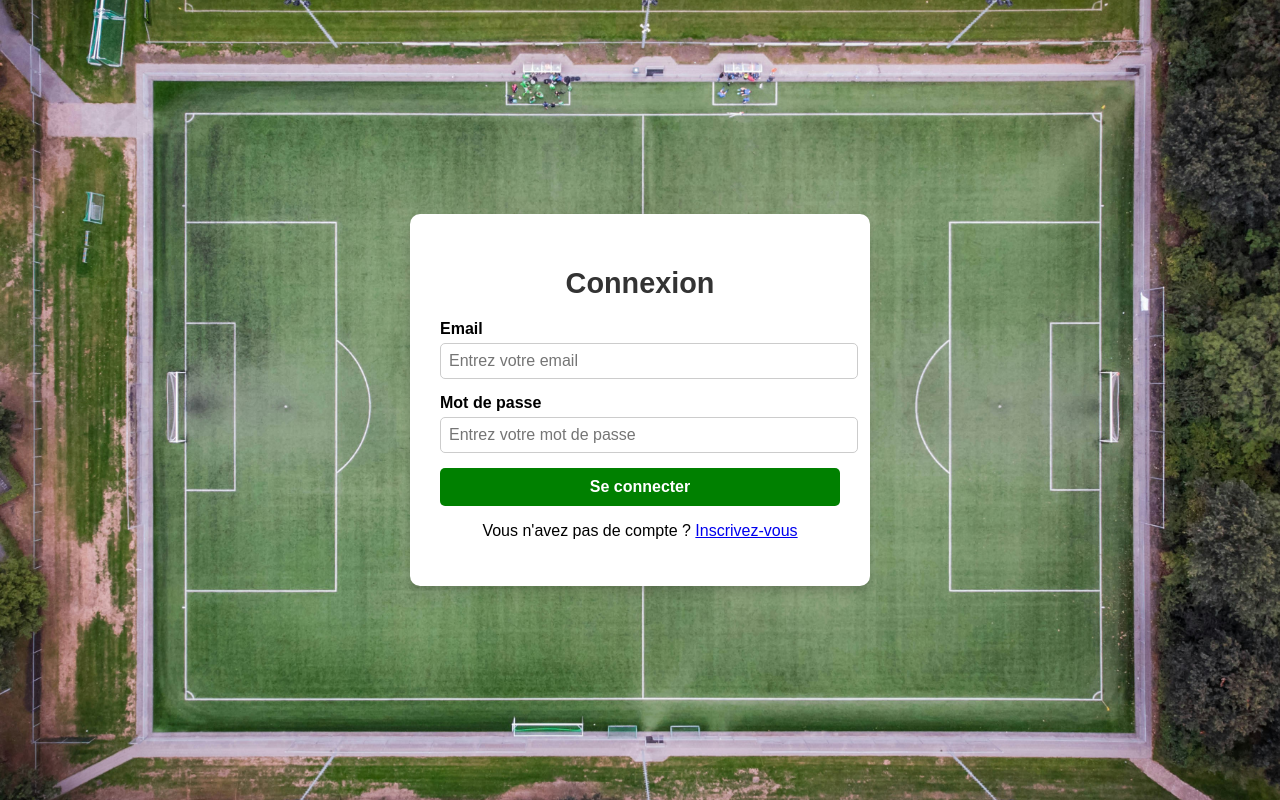
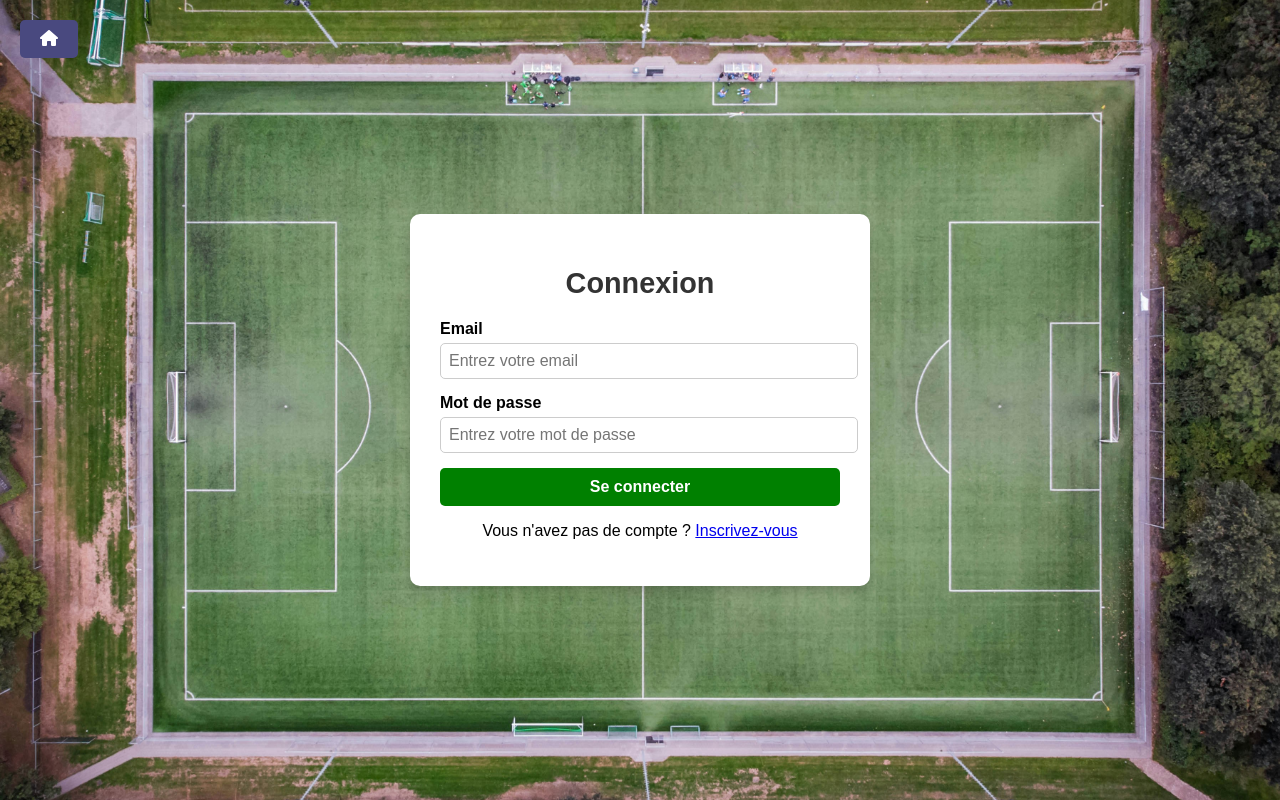
Before and after one commit to Yosuke422/foot-detect, a React (Create React App) app in the folder frontend/: page /login in a window 1280 px wide. Built offline with nearby package versions, Linux system fonts and the light colour scheme.

Commit message:
feat (login & register): ajout de bouton Home dans le login et register

```diff
--- a/frontend/src/assets/styles/Login.css
+++ b/frontend/src/assets/styles/Login.css
@@ -78,3 +78,18 @@ body {
   .register-link a:hover {
     text-decoration: underline;
   }
+
+  .back-to-home-button {
+    position: absolute;
+    top: 20px;
+    left: 20px;
+    background-color: rgb(73, 73, 127);
+    color: white;
+    border: none;
+    border-radius: 5px;
+    padding: 10px 20px;
+    font-size: 1rem;
+    cursor: pointer;
+    transition: background-color 0.3s ease;
+    z-index: 1000;
+  }
--- a/frontend/src/assets/styles/Register.css
+++ b/frontend/src/assets/styles/Register.css
@@ -69,3 +69,18 @@ body {
   .login-link {
     margin-top: 20px;
   }
+
+  .back-to-home-button {
+    position: absolute;
+    top: 20px;
+    left: 20px;
+    background-color: rgb(73, 73, 127);
+    color: white;
+    border: none;
+    border-radius: 5px;
+    padding: 10px 20px;
+    font-size: 1rem;
+    cursor: pointer;
+    transition: background-color 0.3s ease;
+    z-index: 1000;
+  }
--- a/frontend/src/pages/Login.jsx
+++ b/frontend/src/pages/Login.jsx
@@ -4,11 +4,13 @@ import { useAuth } from "../components/AuthContext";
 import { loginUser } from "../services/authService";
 import "../assets/styles/Login.css";
 import stade from "../assets/images/stade.jpg";
+import { FontAwesomeIcon } from "@fortawesome/react-fontawesome";
+import { faHome } from "@fortawesome/free-solid-svg-icons";
 
 const Login = () => {
   const [formData, setFormData] = useState({ email: "", password: "" });
   const [error, setError] = useState("");
-  const { login } = useAuth(); // Hook AuthContext
+  const { login } = useAuth();
   const navigate = useNavigate();
 
   const handleChange = (e) => {
@@ -20,17 +22,20 @@ const Login = () => {
     setError("");
 
     try {
-      const { token } = await loginUser(formData); // Valide les credentials
-      login(token); // Appelle le login de AuthContext
-      navigate("/"); // Redirige vers la page d'accueil
+      const { token } = await loginUser(formData);
+      login(token);
+      navigate("/");
     } catch (err) {
-      setError(err.message); // Affiche l'erreur renvoyée par loginUser
+      setError(err.message);
     }
   };
 
   return (
     <div className="login-container" style={{ backgroundImage: `url(${stade})` }}>
       <div className="login-card">
+      <button className="back-to-home-button" onClick={() => navigate("/")}>
+              <FontAwesomeIcon icon={faHome} />
+            </button>
         <h2>Connexion</h2>
         <form onSubmit={handleSubmit}>
           <div className="form-group">
--- a/frontend/src/pages/Register.jsx
+++ b/frontend/src/pages/Register.jsx
@@ -3,6 +3,8 @@ import { useNavigate } from "react-router-dom"
 import { registerUser } from "../services/authService"
 import "../assets/styles/Register.css"
 import stade from "../assets/images/stade.jpg"
+import { FontAwesomeIcon } from "@fortawesome/react-fontawesome"
+import { faHome } from "@fortawesome/free-solid-svg-icons"
 
 const Register = () => {
   const [formData, setFormData] = useState({
@@ -48,6 +50,9 @@ const Register = () => {
   return (
     <div className="register-container" style={{ backgroundImage: `url(${stade})` }}>
       <div className="register-card">
+        <button className="back-to-home-button" onClick={() => navigate("/")}>
+                      <FontAwesomeIcon icon={faHome} />
+                    </button>
         <h2>Créer un Compte</h2>
         <form onSubmit={handleSubmit}>
           <div className="form-group">
```
Also changed, not shown: 1 other file (tests, documents, lock files or other folders).
